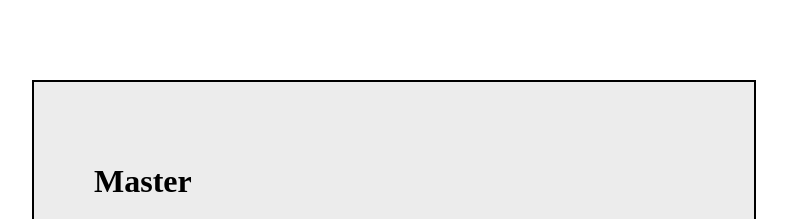
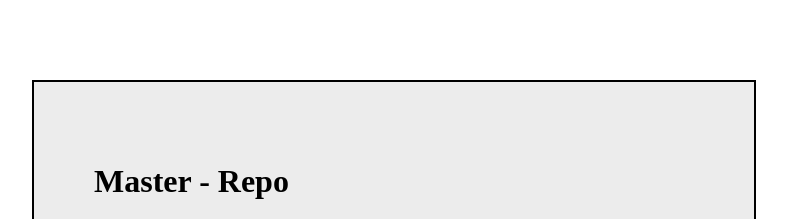
Before and after one commit to skarmacharya/my-project, a plain HTML site: page index.html in a window 1280 px wide. Shown: the top 219 px of the page, without its empty margins (246-1033 px from the left). Drawn offline with Linux system fonts and the light colour scheme.

Commit message:
header update

```diff
--- a/index.html
+++ b/index.html
@@ -8,7 +8,7 @@
 </head>
 <body>
     <div class="wrapper">
-        <h1>Master</h1>
+        <h1>Master - Repo</h1>
         <p>Lorem ipsum dolor sit amet consectetur, adipisicing elit. Explicabo minima dignissimos iusto eveniet tenetur vel quas distinctio illum adipisci praesentium. Ipsa quaerat suscipit dolores nisi laudantium quod nobis in quos.</p>
     </div>
 </body>
```
